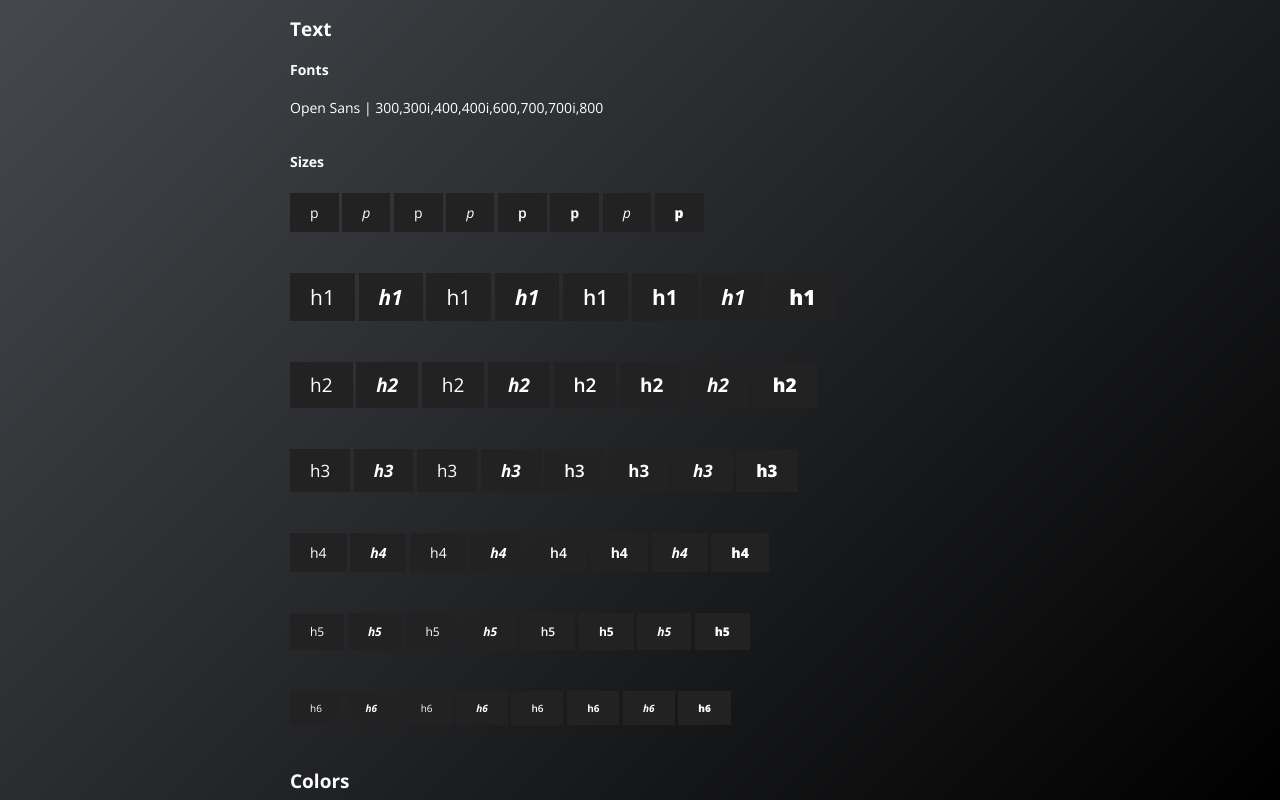
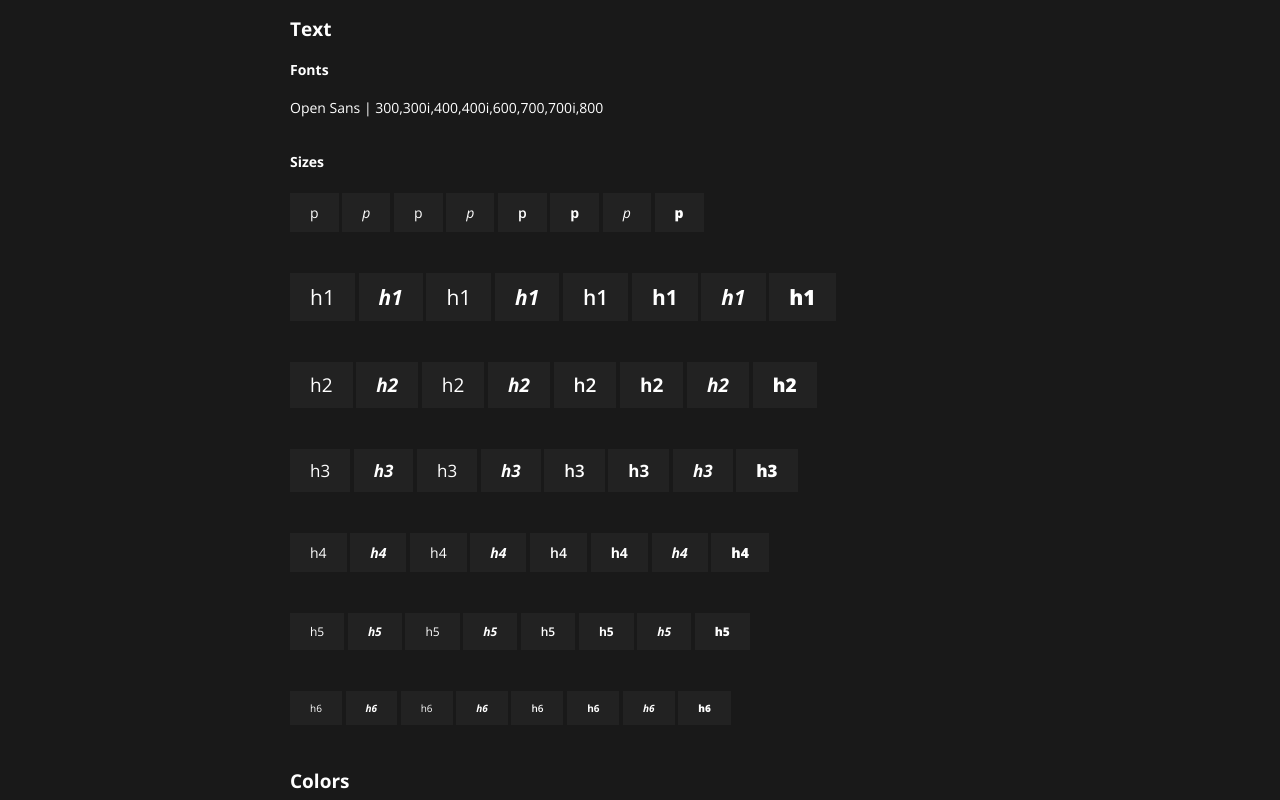
Before and after one commit to stevenhalase/comeeda-api, a website: page styleguide/styleguide.html in a window 1280 px wide. Shown: the top 800 px of the page. Drawn offline with nearby package versions, Linux system fonts and the light colour scheme.

Commit message:
Changed background

```diff
--- a/styleguide/styleguide.scss
+++ b/styleguide/styleguide.scss
@@ -33,11 +33,11 @@ body {
     background: #191919;
     color: white;
     font-family: 'Open Sans', sans-serif;
-    background: #45484d; /* Old browsers */
-    background: -moz-linear-gradient(-45deg,  #45484d 0%, #000000 100%); /* FF3.6-15 */
-    background: -webkit-linear-gradient(-45deg,  #45484d 0%,#000000 100%); /* Chrome10-25,Safari5.1-6 */
-    background: linear-gradient(135deg,  #45484d 0%,#000000 100%); /* W3C, IE10+, FF16+, Chrome26+, Opera12+, Safari7+ */
-    filter: progid:DXImageTransform.Microsoft.gradient( startColorstr='#45484d', endColorstr='#000000',GradientType=1 ); /* IE6-9 fallback on horizontal gradient */
+    // background: #45484d; /* Old browsers */
+    // background: -moz-linear-gradient(-45deg,  #45484d 0%, #000000 100%); /* FF3.6-15 */
+    // background: -webkit-linear-gradient(-45deg,  #45484d 0%,#000000 100%); /* Chrome10-25,Safari5.1-6 */
+    // background: linear-gradient(135deg,  #45484d 0%,#000000 100%); /* W3C, IE10+, FF16+, Chrome26+, Opera12+, Safari7+ */
+    // filter: progid:DXImageTransform.Microsoft.gradient( startColorstr='#45484d', endColorstr='#000000',GradientType=1 ); /* IE6-9 fallback on horizontal gradient */
     margin: 0;
     background-repeat: no-repeat;
     background-attachment: fixed;
```
Also changed, not shown: styleguide/styleguide.css, 1 other file.
